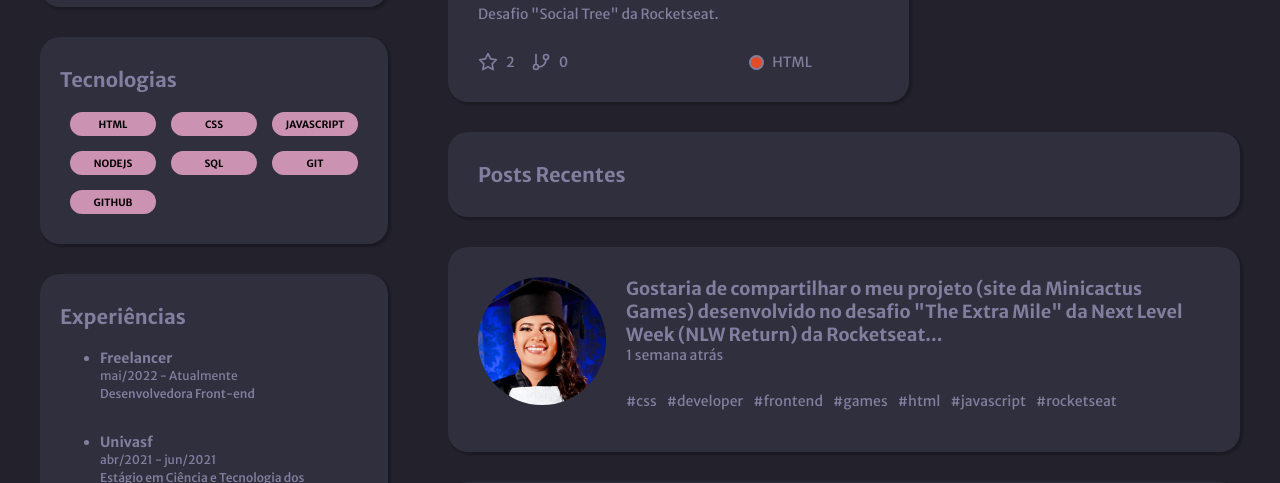
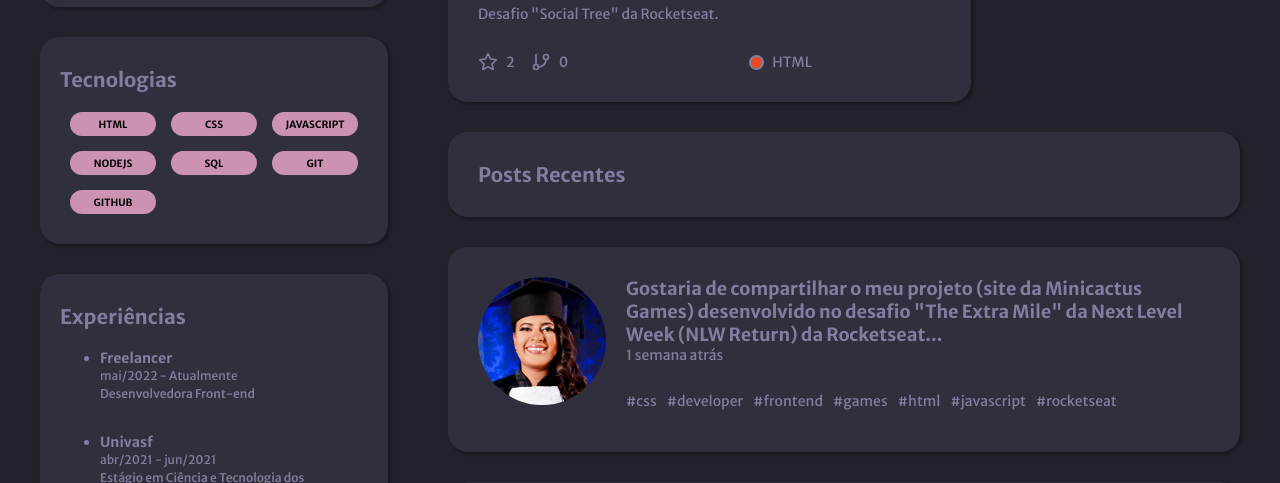
Before and after one commit to madalena-rocha/portfolio, a plain HTML site: page index.html in a window 1280 px wide. Shown: the part 617-1100 px from the top of the page. Drawn offline with Linux system fonts and the light colour scheme.

Commit message:
Update style.css

```diff
--- a/style.css
+++ b/style.css
@@ -29,8 +29,6 @@ body {
 }
 
 .container{
-
-
     display: grid;
     justify-content: center;
     grid-template-areas: "aside main" "footer footer";
@@ -202,8 +200,8 @@ h2 {
 }
 
 .project-1, .project-2, .project-3 {
-    width: 46.1rem;
-    /* width: 66% */
+    /* width: 46.1rem; */
+    width: 66%
 }
 
 .projects a {
```
